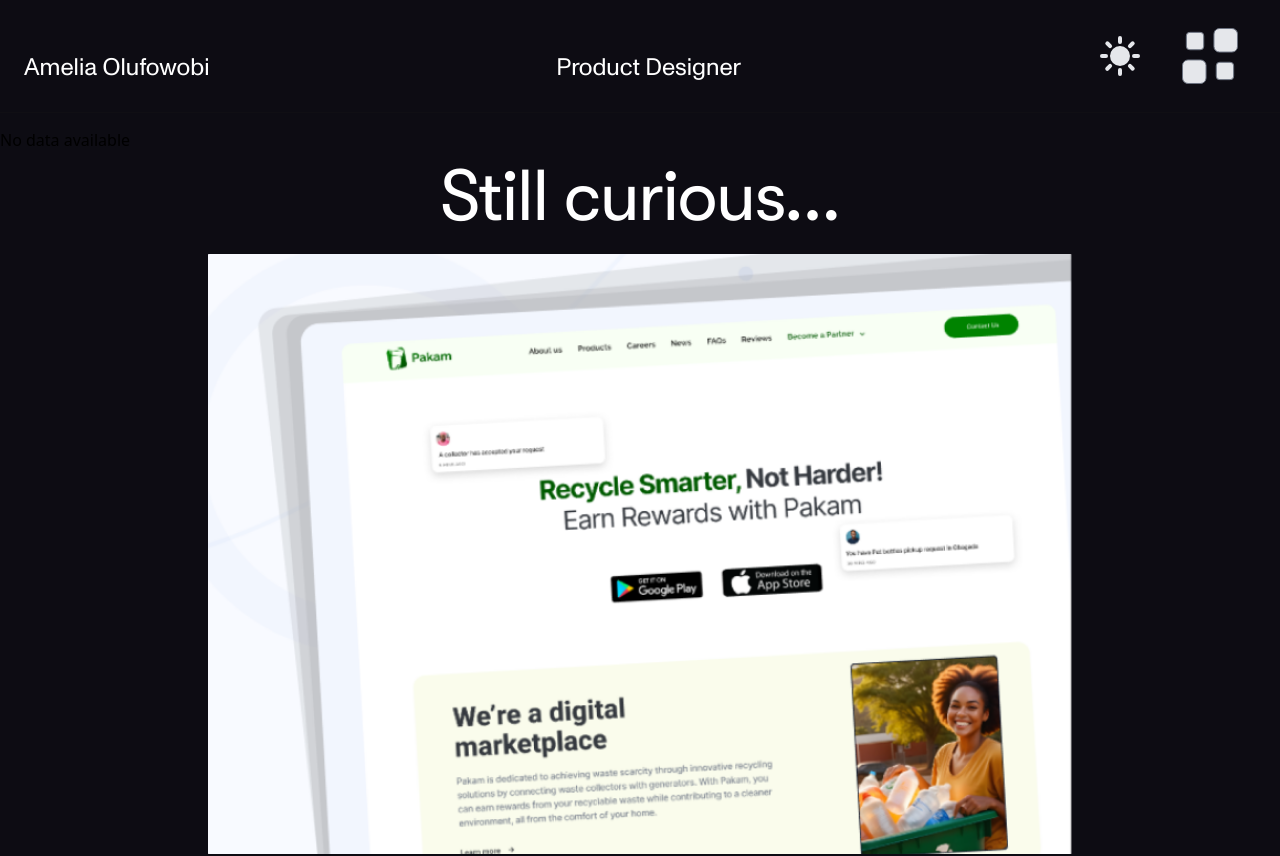
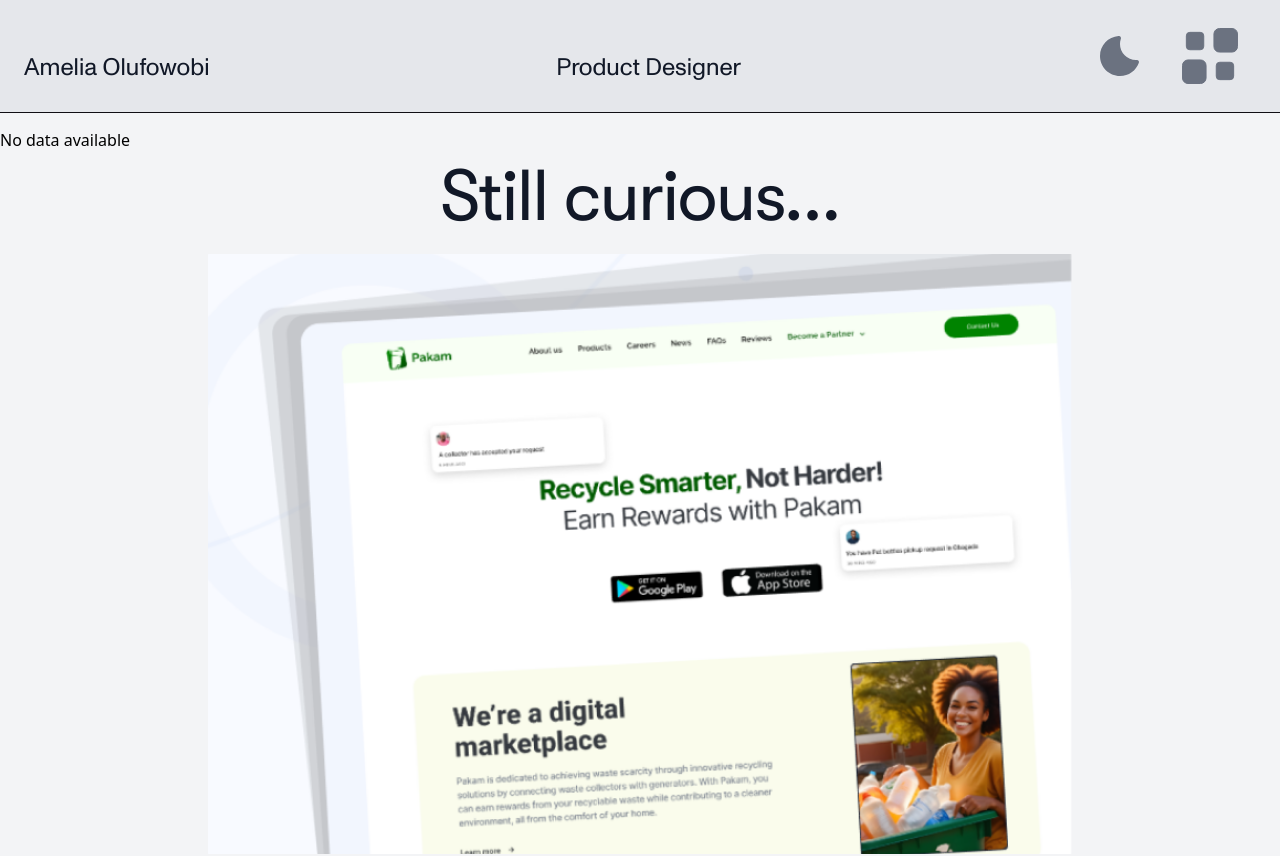
Before and after one commit to igbokwe-chibueze/kemi-porfolio, a Next.js app: page /caseStudy/1 in a window 1280 px wide. Shown: the top 856 px of the page. Built offline with nearby package versions, Linux system fonts and the light colour scheme.

Commit message:
Small Changes to Navbar and theme
Signed-off-by: igbokwe-chibueze <igbokwechibueze@gmail.com>

```diff
--- a/components/navigation/Navbar.tsx
+++ b/components/navigation/Navbar.tsx
@@ -56,7 +56,7 @@
       <div className="flex flex-wrap justify-between items-center max-w-screen-xl mx-auto">
 
         {/* Logo */}
-        <Link href="/" className="flex items-center">
+        <Link href="/" className="flex items-center" onClick={toggleNavLinks}>
           {/* Put Logo here */}
           {/* <Image
             src={"/creativa.png"}
--- a/components/navigation/ThemeSwitcher.tsx
+++ b/components/navigation/ThemeSwitcher.tsx
@@ -1,49 +1,53 @@
-
 import { MoonIcon, SunIcon } from "@/constants/Icons";
-import { useEffect, useState } from "react";
+import { useState, useEffect, useCallback } from "react";
 
 const ThemeSwitcher = () => {
-    const [isDarkMode, setIsDarkMode] = useState(false);
+  // State to track whether the dark mode is enabled or not
+  const [isDarkMode, setIsDarkMode] = useState(false);
 
-    useEffect(() => {
-        // Use local storage to remember the user's theme preference
-        const storedTheme = localStorage.getItem("theme");
+  // Helper function to set the theme (dark or light)
+  const setTheme = useCallback((isDark: boolean) => {  // Explicitly typing 'isDark' as boolean
+    // Toggle the "dark" class on the root element to switch between themes
+    document.documentElement.classList.toggle("dark", isDark);
 
-        if (storedTheme === "dark") {
-          document.documentElement.classList.add("dark");
-          setIsDarkMode(true);
-        } else if (storedTheme === "light") {
-          document.documentElement.classList.remove("dark");
-          setIsDarkMode(false);
-        } else {
-          // Default to dark theme if no preference is stored
-          document.documentElement.classList.add("dark");
-          setIsDarkMode(true);
-        }
-    }, []);
+    // Store the theme preference in localStorage to persist across sessions
+    localStorage.setItem("theme", isDark ? "dark" : "light");
 
-    const toggleTheme = () => {
-        if (isDarkMode) {
-        document.documentElement.classList.remove("dark");
-        localStorage.setItem("theme", "light");
-        } else {
-        document.documentElement.classList.add("dark");
-        localStorage.setItem("theme", "dark");
-        }
-        setIsDarkMode(!isDarkMode);
-    };
+    // Update the local state to reflect the current theme
+    setIsDarkMode(isDark);
+  }, []);
+
+  // Effect to initialize the theme based on localStorage or system preference
+  useEffect(() => {
+    // Check for a stored theme in localStorage
+    const storedTheme = localStorage.getItem("theme");
+
+    // If there's a stored theme, use it, otherwise check system preference
+    const initialTheme = storedTheme
+      ? storedTheme === "dark"  // If localStorage has "dark", set dark mode
+      : window.matchMedia("(prefers-color-scheme: dark)").matches;  // Fallback to system preference
+
+    // Apply the determined theme
+    setTheme(initialTheme);
+  }, [setTheme]);
+
+  // Toggle the theme between dark and light when the user clicks the button
+  const toggleTheme = () => {
+    // Toggle the state between dark and light
+    setTheme(!isDarkMode); // `!isDarkMode` switches the theme
+  };
 
   return (
     <div className="flex items-center">
-
-      <button
-        className="btn-menu w-10 h-10 lg:w-16 lg:h-16"
+      {/* Button to toggle between light and dark mode */}
+      <button className="btn-menu w-10 h-10 lg:w-16 lg:h-16"
         onClick={toggleTheme}
       >
-        {isDarkMode ? <SunIcon/> : <MoonIcon/>}
+        {/* Display the appropriate icon based on the current theme */}
+        {isDarkMode ? <SunIcon /> : <MoonIcon />}
       </button>
     </div>
-  )
-}
+  );
+};
 
-export default ThemeSwitcher
+export default ThemeSwitcher;
--- a/components/sections/ProjectSection.tsx
+++ b/components/sections/ProjectSection.tsx
@@ -7,7 +7,7 @@
         <div className=" main-container space-y-10 lg:space-y-20">
           <div className="space-y-8">
             <h1 className="header-one">
-              Selected Projectsz
+              Selected Projects
             </h1>
 
             <p className="font-gT-WalsheimPro text-xl lg:text-5xl font-normal
```
